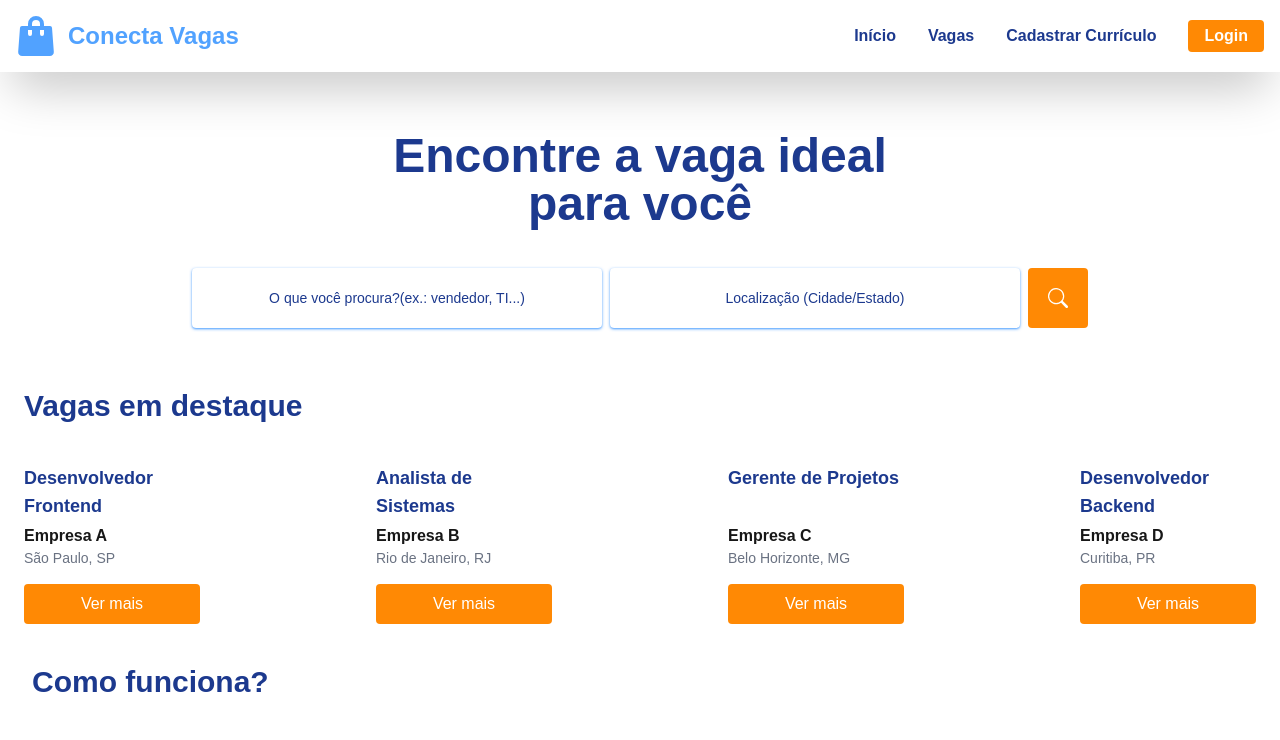
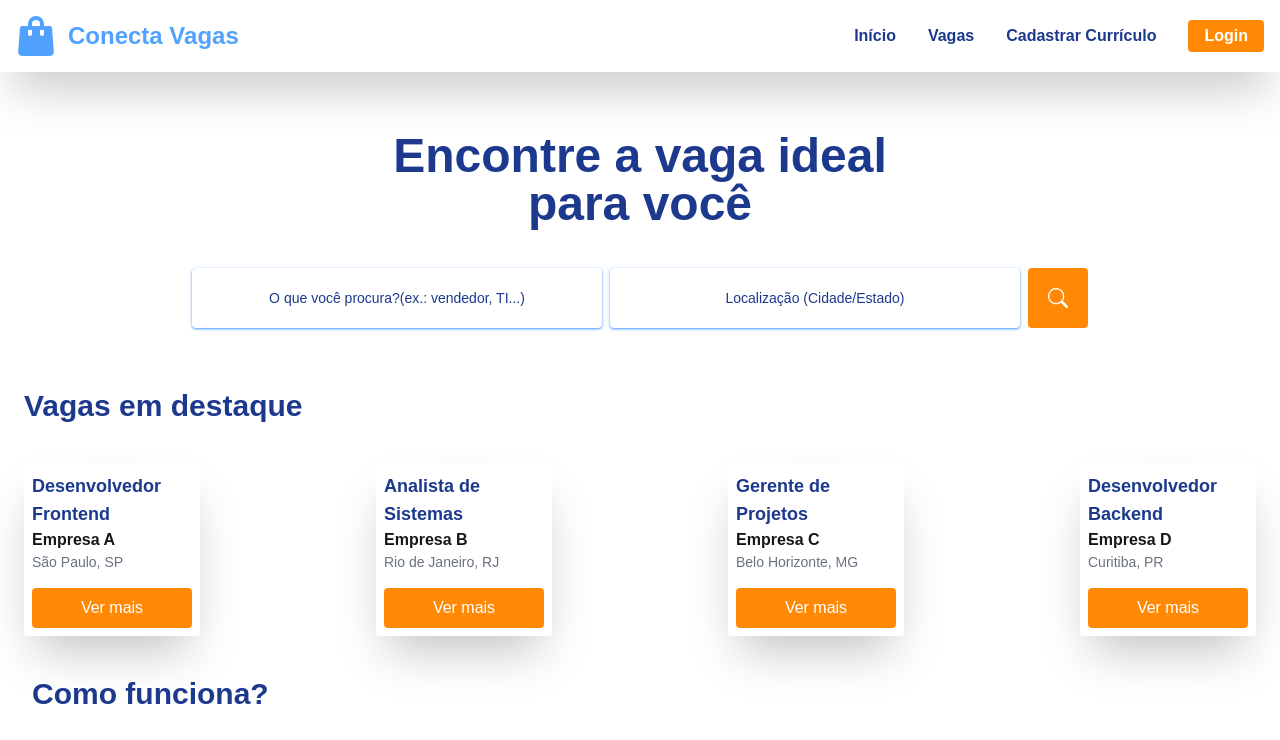
Before and after one commit to paulophsj/conecta-vagas, a Next.js app: page / in a window 1280 px wide. Shown: the top 740 px of the page. Built offline with nearby package versions, Linux system fonts and the light colour scheme.

Commit message:
Shadow nos cards

```diff
--- a/components/Cards/Card.jsx
+++ b/components/Cards/Card.jsx
@@ -37,7 +37,7 @@ export default function Card({ vagaEmprego }) {
                         </section>
                     </article>
                 ) : (
-                    <article className="w-44 h-40 flex flex-col justify-between">
+                    <article className="w-44 h-fit-content flex flex-col justify-between shadow-2xl rounded-sm p-2">
                         <header className="h-full flex flex-col justify-between">
                             <h2 className="text-blue-900 dark:text-white font-bold text-lg">{titulo}</h2>
                             <p className="font-semibold">{empresa}</p>
```
